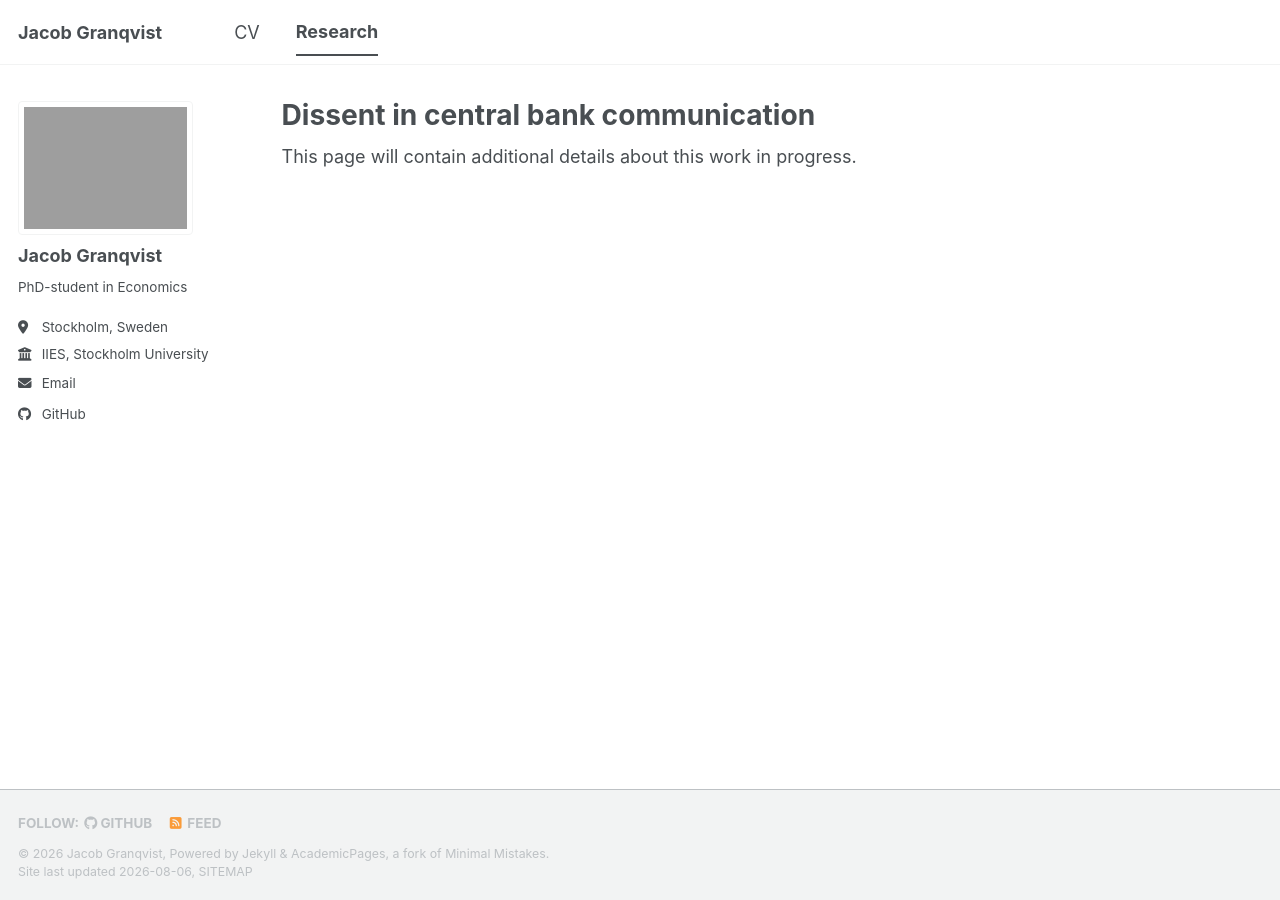
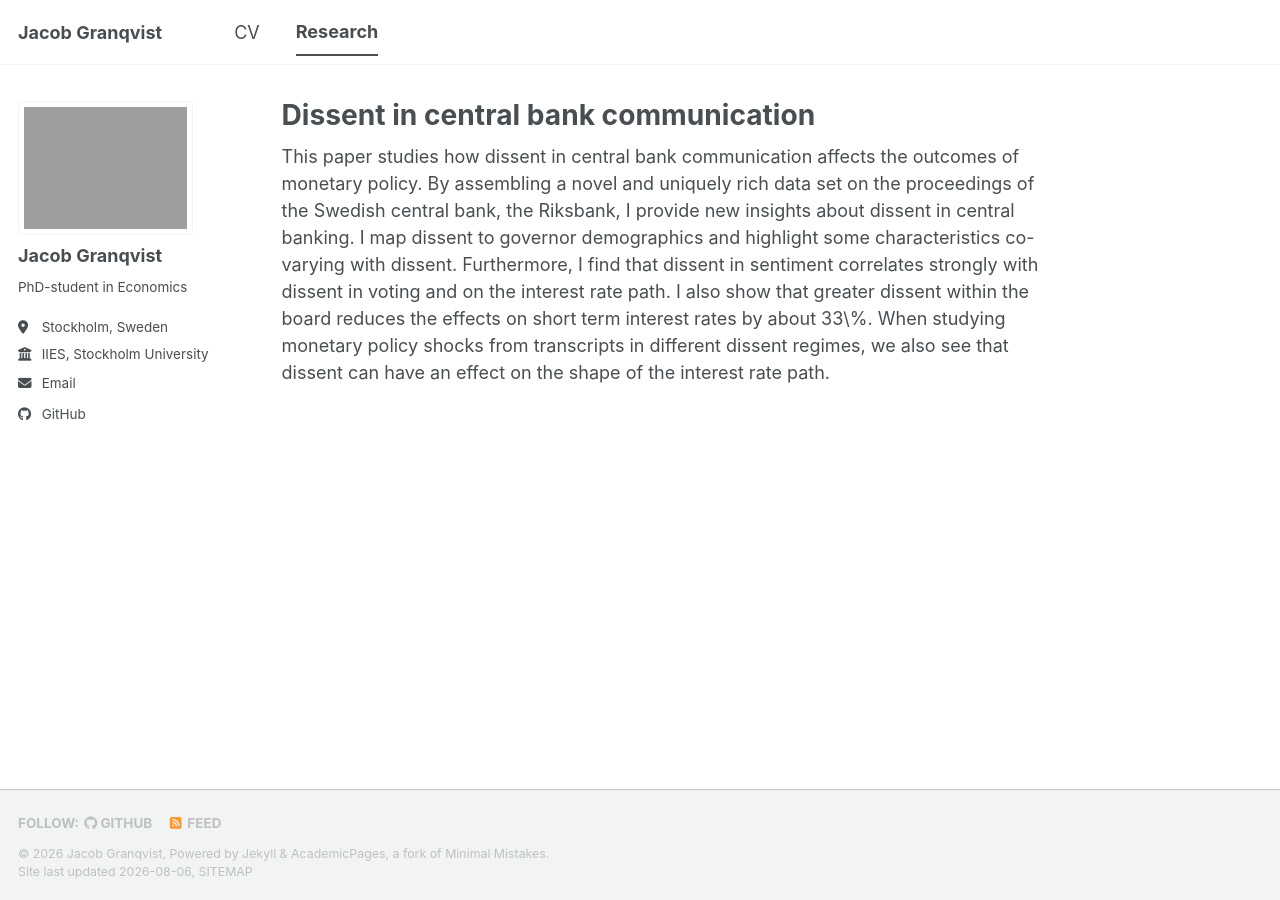
Before and after one commit to jacobgra/jacobgra.github.io, a Jekyll site: the page built from _pages/dissent-in-central-bank-communication.md, in a window 1280 px wide. Built offline with Jekyll 4.4.1, drawn with Linux system fonts in a browser that asks for light colours; a script bundle is joined from its source files by our own code; library files that are not in the unit come from our copies.

Commit message:
Revise content on dissent in central bank communication
This paper studies the impact of dissent in central bank communication on monetary policy outcomes, using data from the Riksbank. It explores correlations between dissent in sentiment, voting, and interest rate paths, revealing that increased dissent reduces short-term interest rate effects.

```diff
--- a/_pages/dissent-in-central-bank-communication.md
+++ b/_pages/dissent-in-central-bank-communication.md
@@ -5,4 +5,4 @@ permalink: /research/dissent-in-central-bank-communication/
 author_profile: true
 ---
 
-This page will contain additional details about this work in progress.
+This paper studies how dissent in central bank communication affects the outcomes of monetary policy. By assembling a novel and uniquely rich data set on the proceedings of the Swedish central bank, the Riksbank, I provide new insights about dissent in central banking. I map dissent to governor demographics and highlight some characteristics co-varying with dissent. Furthermore, I find that dissent in sentiment correlates strongly with dissent in voting and on the interest rate path. I also show that greater dissent within the board reduces the effects on short term interest rates by about 33\%. When studying monetary policy shocks from transcripts in different dissent regimes, we also see that dissent can have an effect on the shape of the interest rate path.
```
